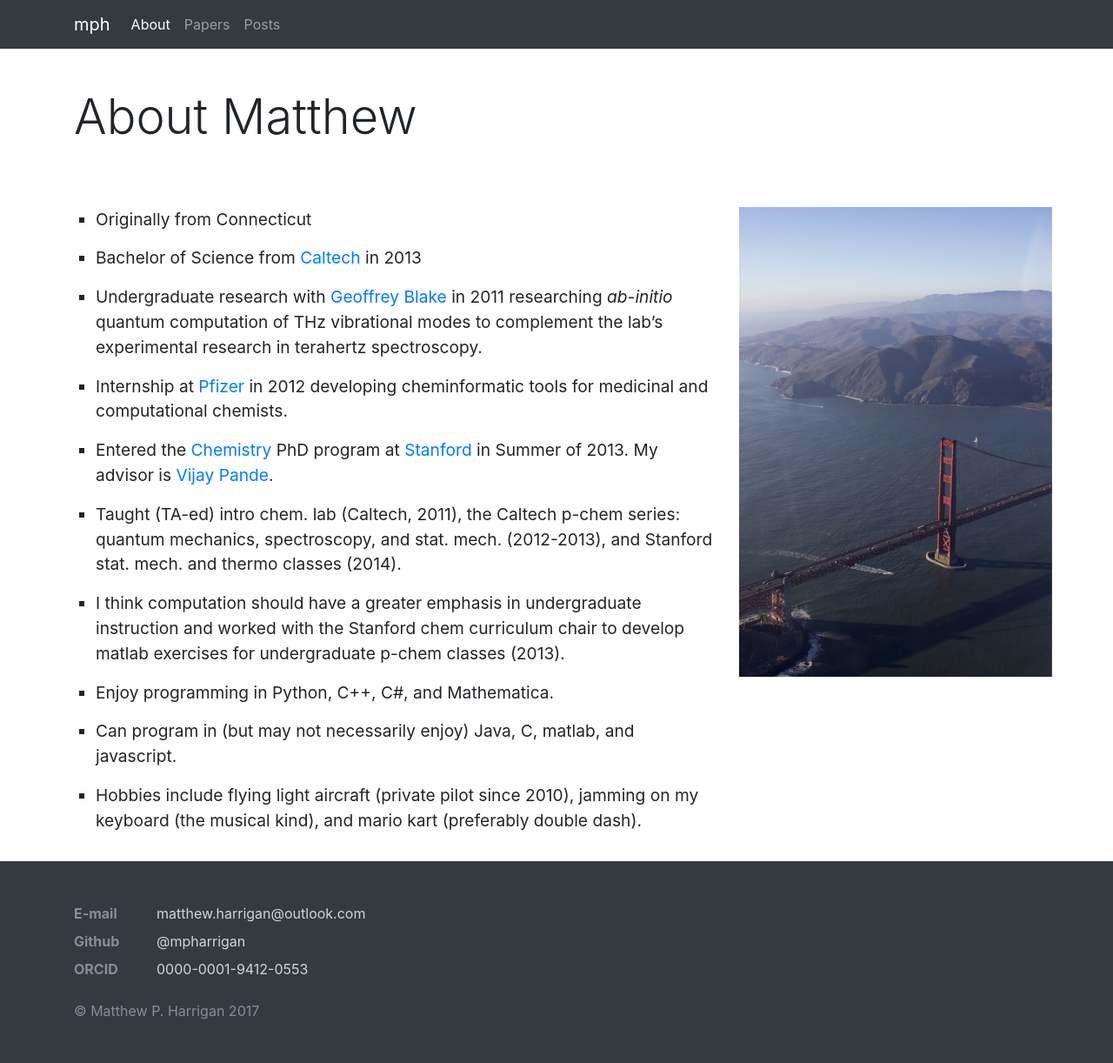
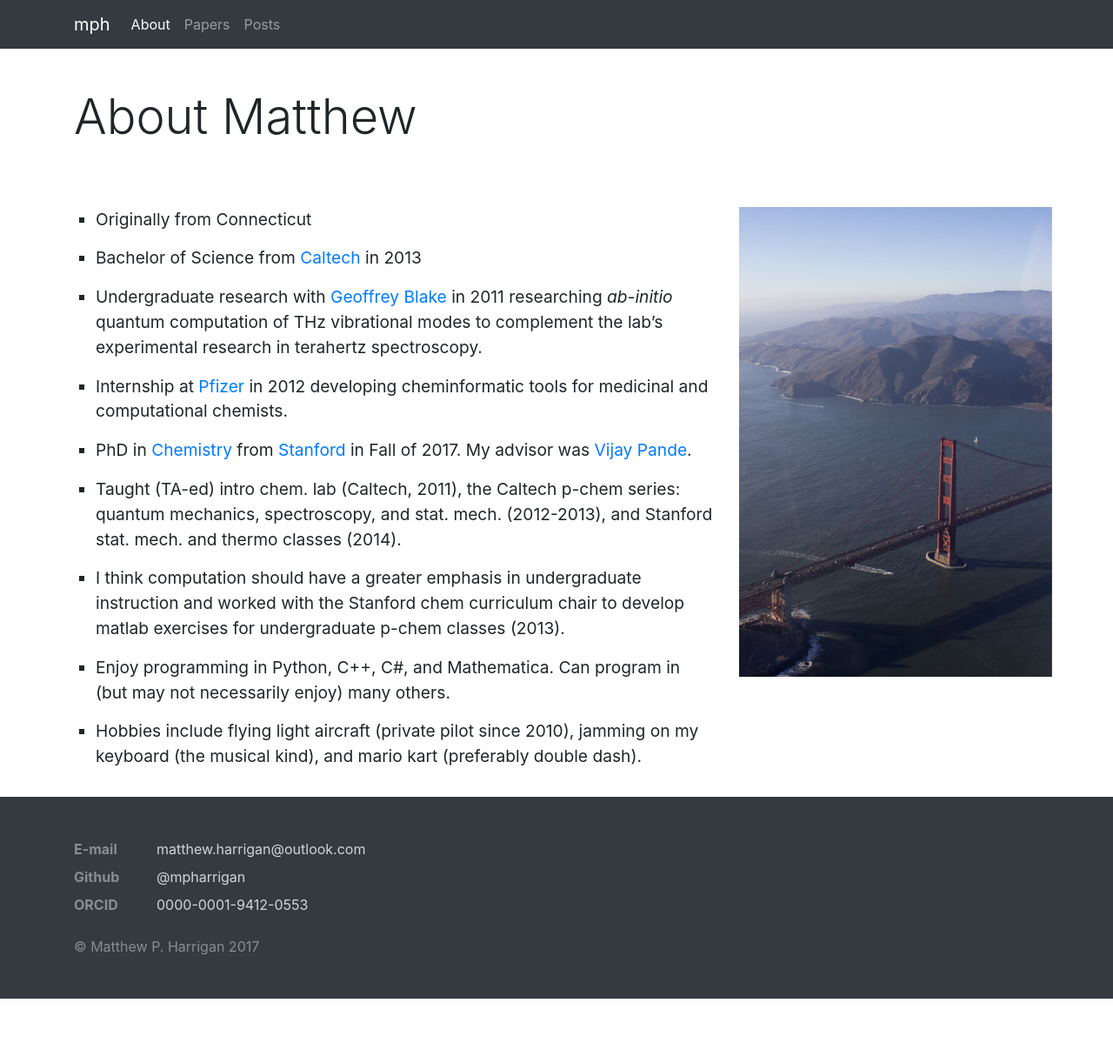
Before and after one commit to mpharrigan/mpharrigan.github.io, a Jekyll site: the page built from about/index.html, in a window 1280 px wide. Shown: the whole page at 87% size. Built offline with Jekyll 4.4.1, drawn with Linux system fonts in a browser that asks for light colours; after the commit the page ends 1148 px from its top, so only the background shows below that.

Commit message:
Past tense!

```diff
--- a/_data/about.yaml
+++ b/_data/about.yaml
@@ -10,8 +10,8 @@
     Internship at [Pfizer](http://www.pfizer.com/) in 2012 developing cheminformatic
     tools for medicinal and computational chemists.
 - text: |+
-    Entered the [Chemistry](https://chemistry.stanford.edu/) PhD program at
-    [Stanford](https://stanford.edu/) in Summer of 2013. My advisor is
+    PhD in [Chemistry](https://chemistry.stanford.edu/) from
+    [Stanford](https://stanford.edu/) in Fall of 2017. My advisor was
     [Vijay Pande](https://pande.stanford.edu/).
 - text: |+
     Taught (TA-ed)
@@ -24,8 +24,7 @@
     develop matlab exercises for undergraduate p-chem classes (2013).
 - text: |+
     Enjoy programming in Python, C++, C#, and Mathematica.
-- text: |+
-    Can program in (but may not necessarily enjoy) Java, C, matlab, and javascript.
+    Can program in (but may not necessarily enjoy) many others.
 - text: |+
     Hobbies include
     flying light aircraft (private pilot since 2010),
```
